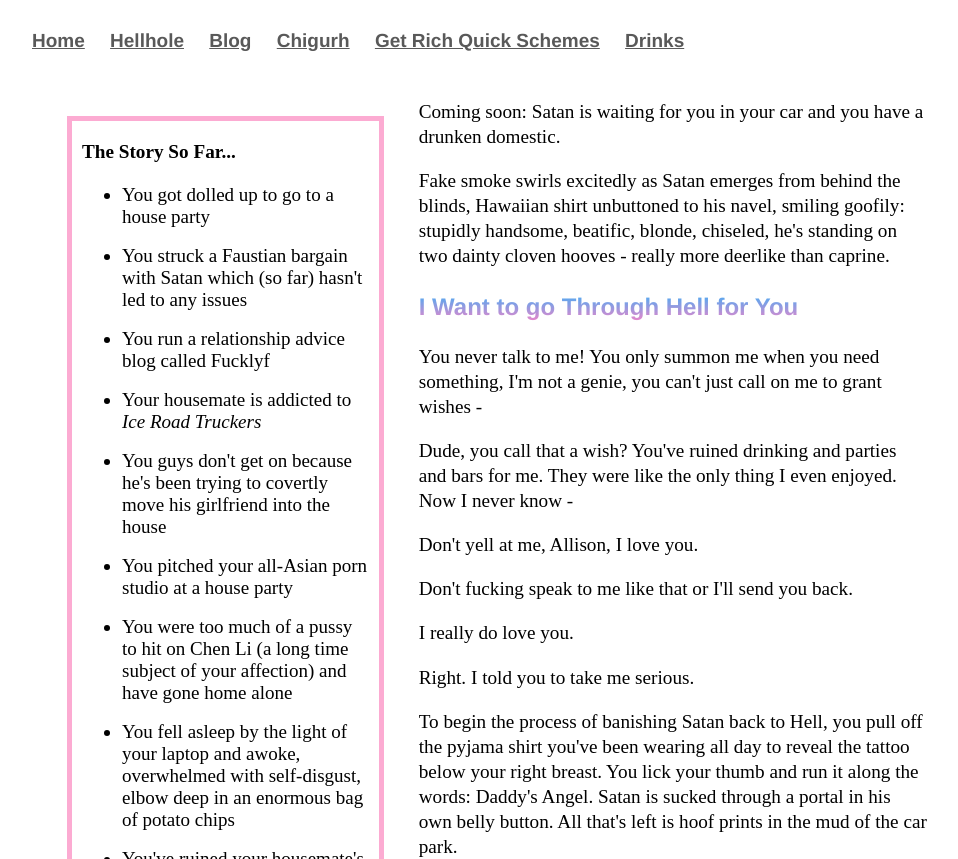
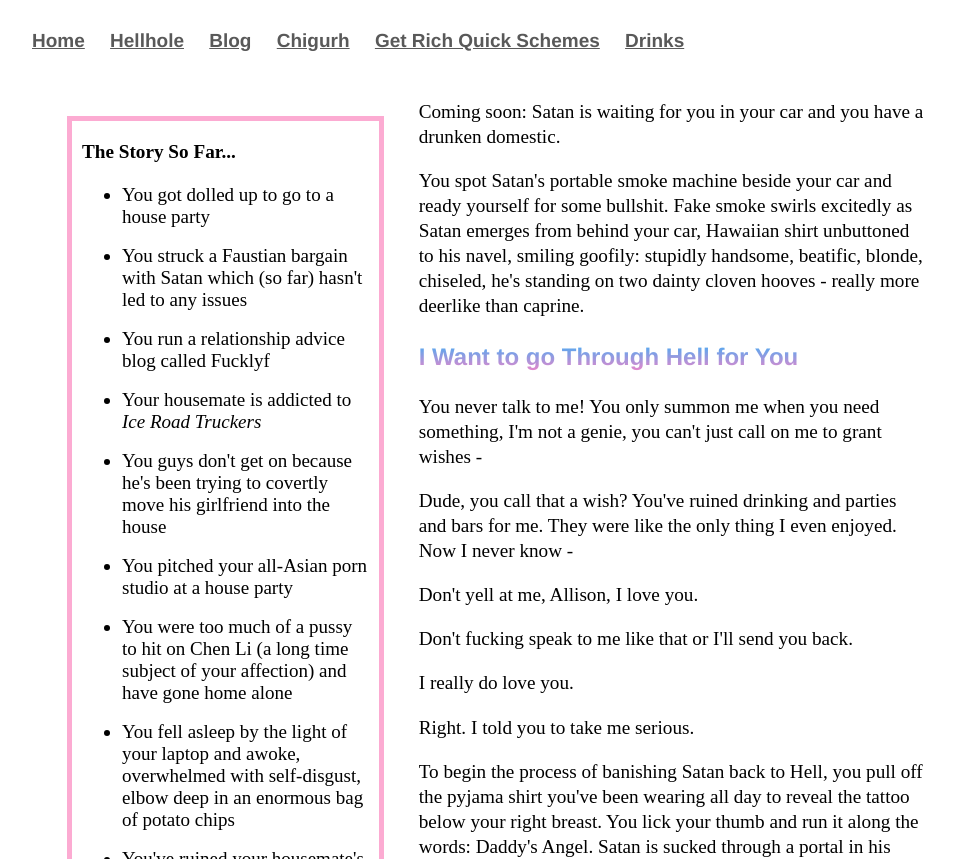
Before and after one commit to Pinelife/pinelife.github.io, a Jekyll site: the page Hellhole/Room13.html, which Jekyll copies as it is, in a window 1280 px wide. Shown: the top 859 px of the page, without its empty margins (160-1118 px from the left). Built offline with Jekyll 4.4.1, drawn with Linux system fonts in a browser that asks for light colours; some of the changed text lies outside the part shown; grey boxes are pictures that could not be loaded.

Commit message:
Update Room13.html

```diff
--- a/Hellhole/Room13.html
+++ b/Hellhole/Room13.html
@@ -86,15 +86,15 @@
 </ul>
 
     </p>
+<p>The Stump Motel's flashing neon sign (a letching beaver biting seductively into a pirate's wooden leg) reflects in the muddy carpark.</p>
 
 </div>
 <p>Coming soon: Satan is waiting for you in your car and you have a drunken domestic.</p>
 <p>
-Fake smoke swirls excitedly as Satan emerges from behind the blinds, Hawaiian shirt unbuttoned to his navel, smiling goofily:
+You spot Satan's portable smoke machine beside your car and ready yourself for some bullshit.
+Fake smoke swirls excitedly as Satan emerges from behind your car, Hawaiian shirt unbuttoned to his navel, smiling goofily:
 stupidly handsome, beatific, blonde, chiseled, he's standing on two dainty cloven hooves - really more deerlike than caprine.
 </p>
-
-
 <h3>I Want to go Through Hell for You</h3>
 <p>You never talk to me! You only summon me when you need something, I'm not a genie, you can't just call on me to grant wishes -</p>
 <p>Dude, you call that a wish? You've ruined drinking and parties and bars for me. They were like the only thing I even enjoyed. Now
```
